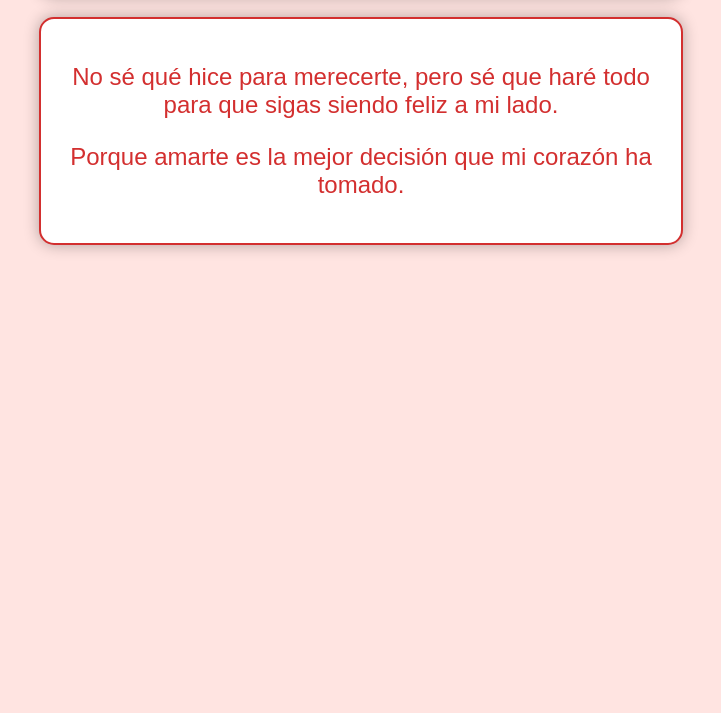
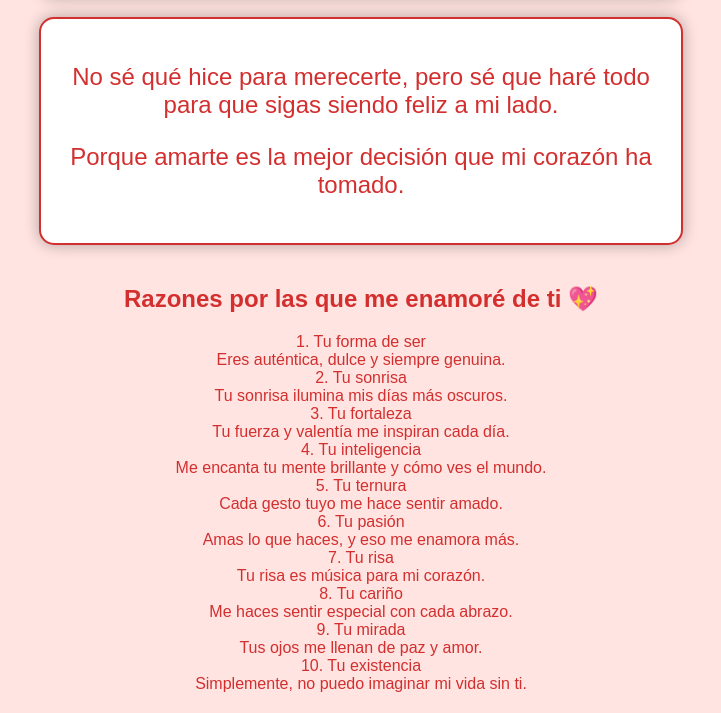
Before and after one commit to felipesanchez-dev/feliz-dia, a plain HTML site: page index.html in a window 1280 px wide. Shown: the part 1111-1824 px from the top of the page, without its empty margins (279-1000 px from the left). Before the commit the page ends 1396 px from the top, so only its background shows below. Drawn offline with Linux system fonts and the light colour scheme.

Commit message:
Agregar razones por las que me enamoré de ti en index.html

```diff
--- a/index.html
+++ b/index.html
@@ -45,5 +45,64 @@
       </p>
       <p>Porque amarte es la mejor decisión que mi corazón ha tomado.</p>
     </div>
+    <h2>Razones por las que me enamoré de ti 💖</h2>
+    <div class="accordion">
+      <div class="accordion-item">
+        <div class="accordion-header">1. Tu forma de ser</div>
+        <div class="accordion-content">
+          Eres auténtica, dulce y siempre genuina.
+        </div>
+      </div>
+      <div class="accordion-item">
+        <div class="accordion-header">2. Tu sonrisa</div>
+        <div class="accordion-content">
+          Tu sonrisa ilumina mis días más oscuros.
+        </div>
+      </div>
+      <div class="accordion-item">
+        <div class="accordion-header">3. Tu fortaleza</div>
+        <div class="accordion-content">
+          Tu fuerza y valentía me inspiran cada día.
+        </div>
+      </div>
+      <div class="accordion-item">
+        <div class="accordion-header">4. Tu inteligencia</div>
+        <div class="accordion-content">
+          Me encanta tu mente brillante y cómo ves el mundo.
+        </div>
+      </div>
+      <div class="accordion-item">
+        <div class="accordion-header">5. Tu ternura</div>
+        <div class="accordion-content">
+          Cada gesto tuyo me hace sentir amado.
+        </div>
+      </div>
+      <div class="accordion-item">
+        <div class="accordion-header">6. Tu pasión</div>
+        <div class="accordion-content">
+          Amas lo que haces, y eso me enamora más.
+        </div>
+      </div>
+      <div class="accordion-item">
+        <div class="accordion-header">7. Tu risa</div>
+        <div class="accordion-content">Tu risa es música para mi corazón.</div>
+      </div>
+      <div class="accordion-item">
+        <div class="accordion-header">8. Tu cariño</div>
+        <div class="accordion-content">
+          Me haces sentir especial con cada abrazo.
+        </div>
+      </div>
+      <div class="accordion-item">
+        <div class="accordion-header">9. Tu mirada</div>
+        <div class="accordion-content">Tus ojos me llenan de paz y amor.</div>
+      </div>
+      <div class="accordion-item">
+        <div class="accordion-header">10. Tu existencia</div>
+        <div class="accordion-content">
+          Simplemente, no puedo imaginar mi vida sin ti.
+        </div>
+      </div>
+    </div>
   </body>
 </html>
```
